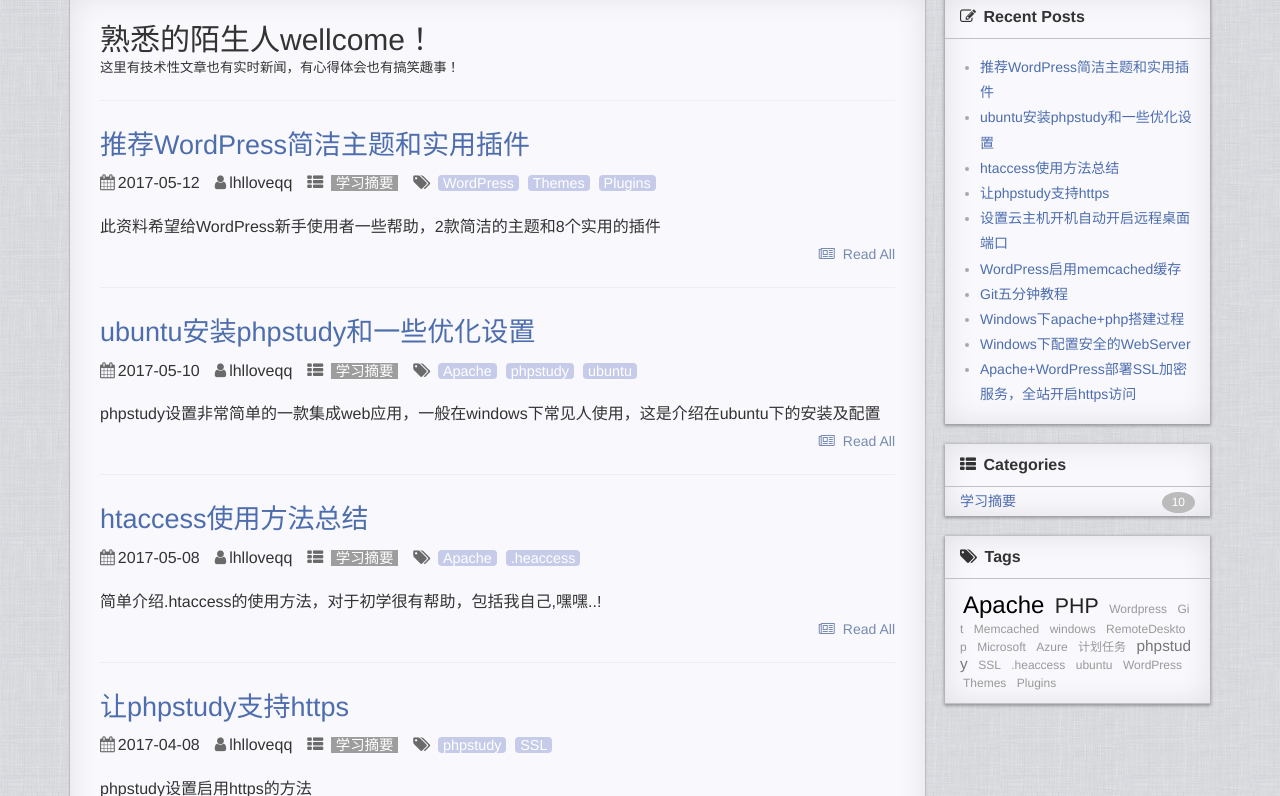
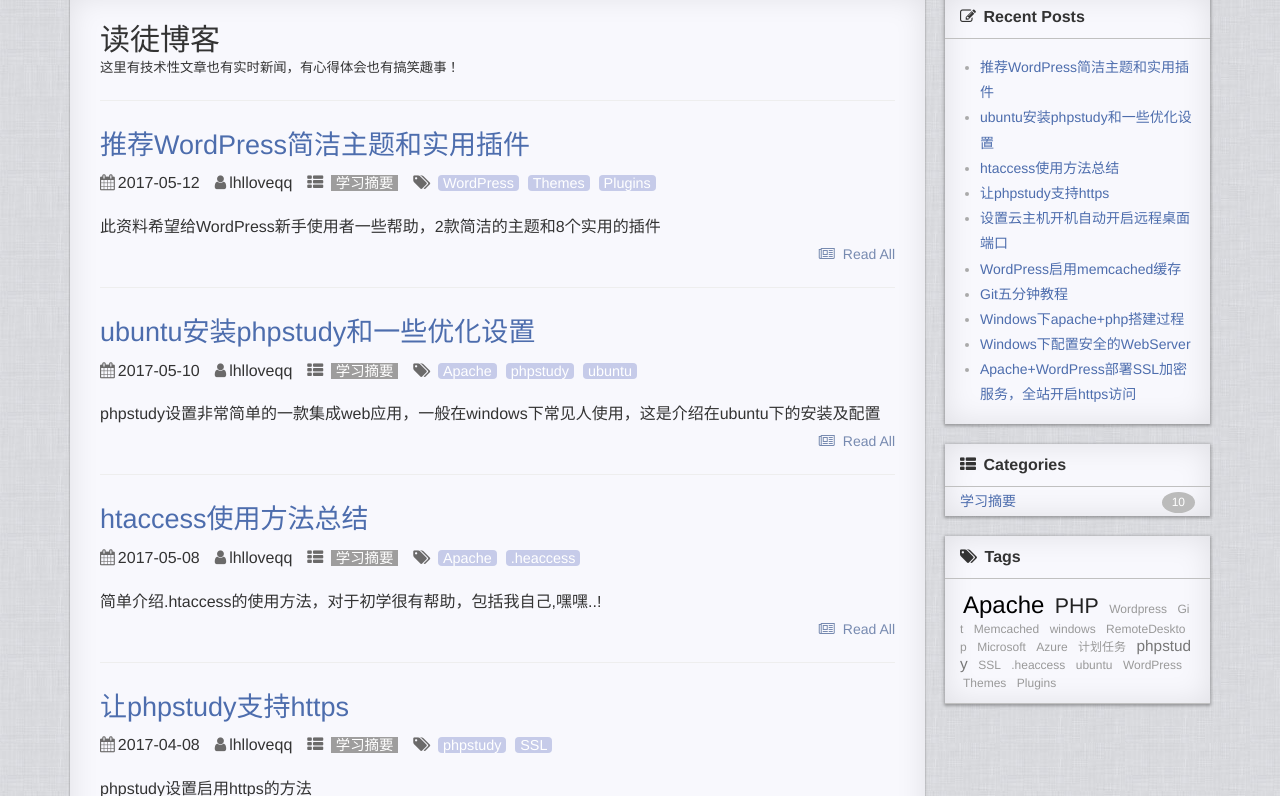
Before and after one commit to luohuilong/luohuilong.github.io, a Jekyll site: the page built from index.html, in a window 1280 px wide and 900 px high, cut to the strip 104-900 px from the top of the window. Built offline with Jekyll 4.4.1, drawn with Linux system fonts in a browser that asks for light colours; the list of posts is cut into pages by our own code; comment, search, counter and statistics services are not loaded; a style sheet for code colours, icons or effects is not loaded.

Commit message:
Update index.html

```diff
--- a/index.html
+++ b/index.html
@@ -4,7 +4,7 @@ layout: default
 
 <div class="page clearfix" index>
     <div class="left">
-        <h1>熟悉的陌生人wellcome！</h1>
+        <h1>读徒博客</h1>
         <small>这里有技术性文章也有实时新闻，有心得体会也有搞笑趣事！</small>
         <hr>
         <ul>
```
